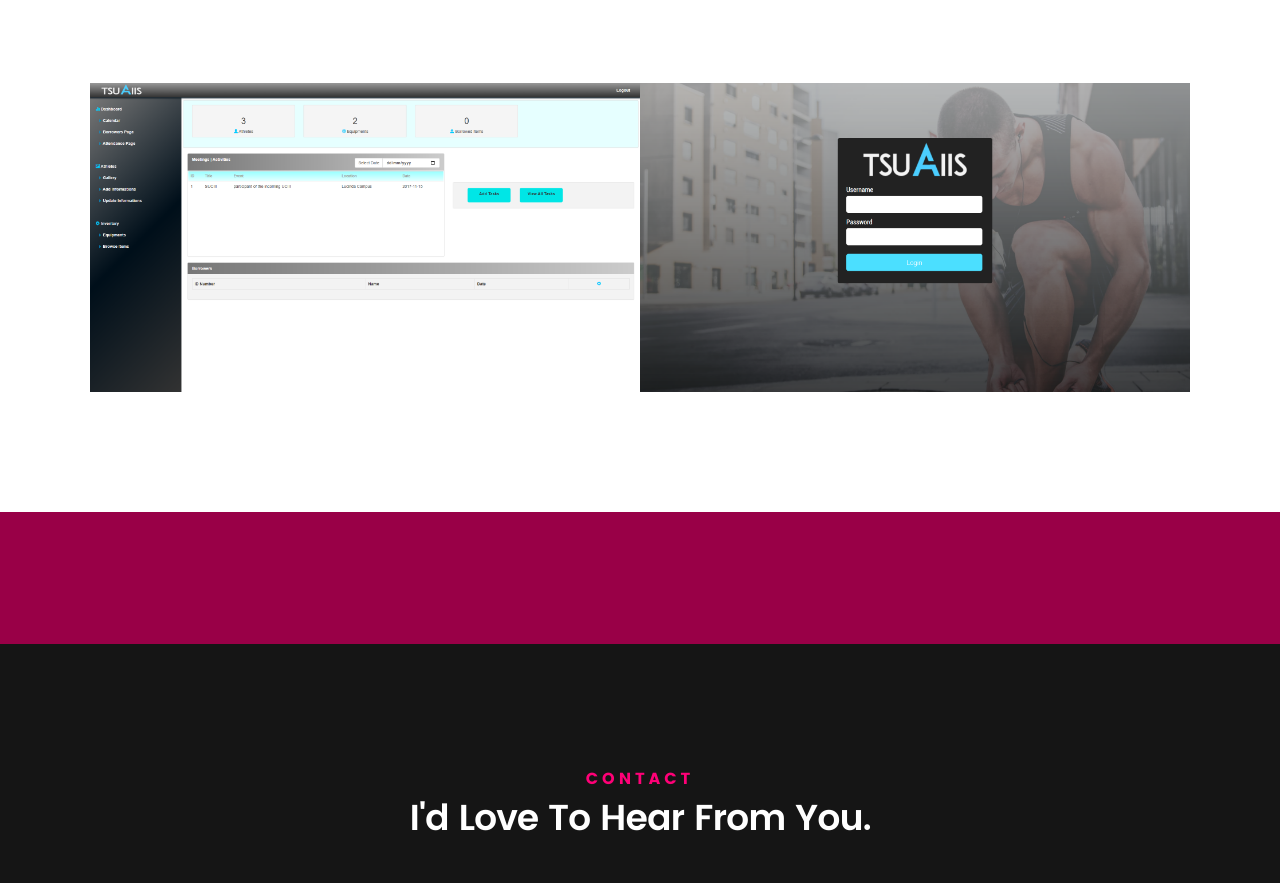
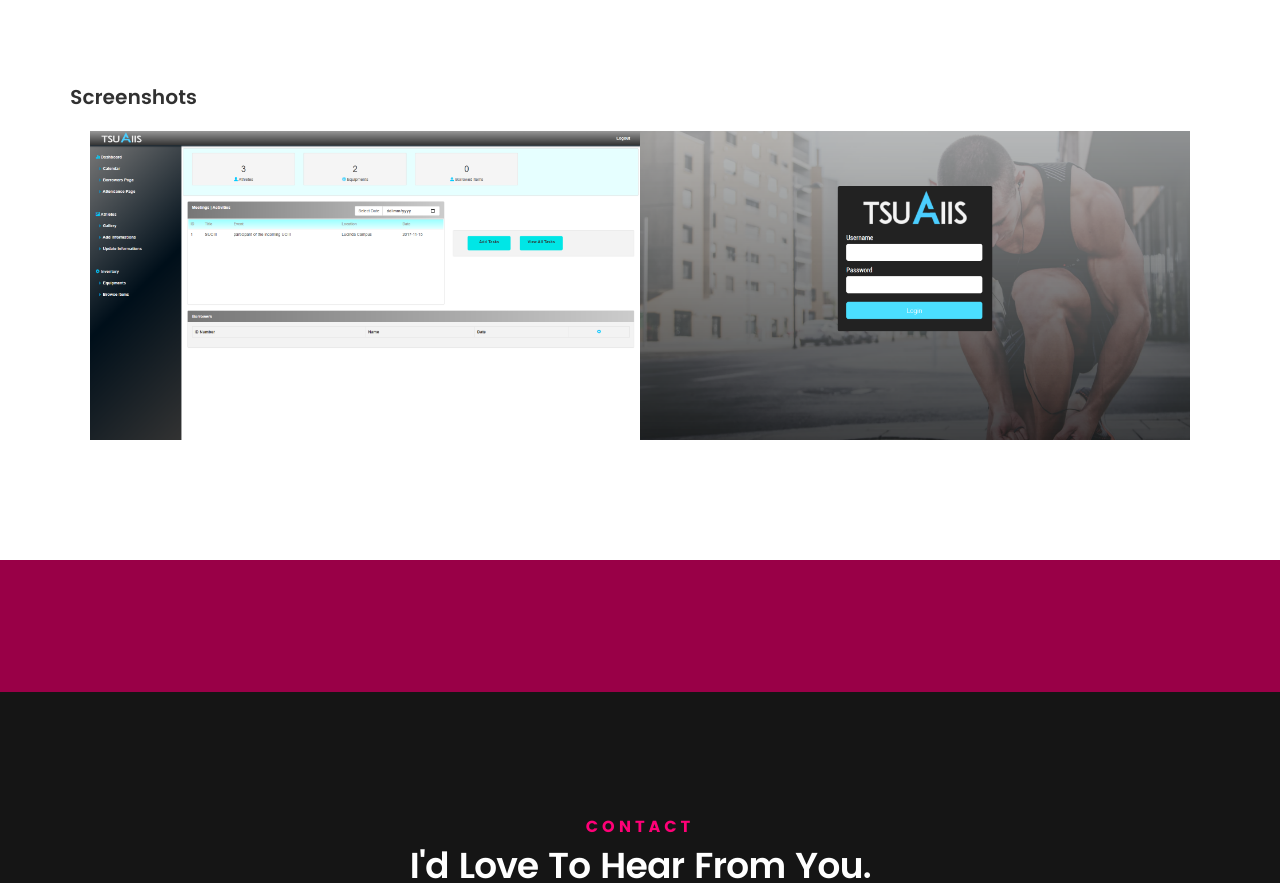
Before and after one commit to dnicosia10/Portfolio, a plain HTML site: page index.html in a window 1280 px wide. Shown: the part 5277-6160 px from the top of the page. Drawn offline with Linux system fonts and the light colour scheme; files whose address does not match are found by name.

Commit message:
changes in content screenshots

```diff
--- a/index.html
+++ b/index.html
@@ -649,7 +649,7 @@
 	  </div> -->
 	</div>
 	   <div class="row portfolio-content" style="padding-top: 50px;">
-
+		<h3>Screenshots</h3>
 
 		<!-- <div class="col-six tab-full">
 
```
